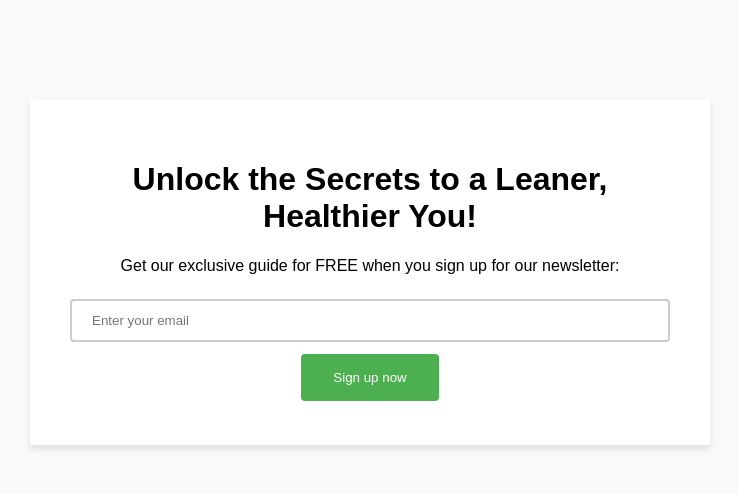
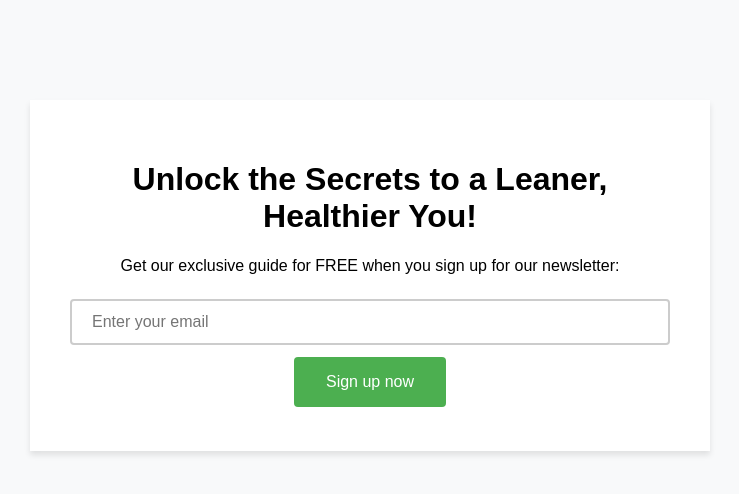
Before and after one commit to PolymathHero/polymathhero, a PHP site: page / in a window 1280 px wide. Shown: the top 494 px of the page, without its empty margins (270-1009 px from the left). Run offline with PHP 8.4, Linux system fonts and the light colour scheme.

Commit message:
Update styles.css

```diff
--- a/styles.css
+++ b/styles.css
@@ -19,6 +19,7 @@ input[type="email"] {
     box-sizing: border-box;
     border: 2px solid #ccc;
     border-radius: 4px;
+    font-size: 16px;
 }
 
 input[type="submit"] {
@@ -30,4 +31,12 @@ input[type="submit"] {
     margin: 4px 2px;
     cursor: pointer;
     border-radius: 4px;
+    font-size: 16px;
+    width: 100%;
 }
+
+@media (min-width: 768px) {
+    input[type="submit"] {
+        width: auto;
+    }
+}
```
